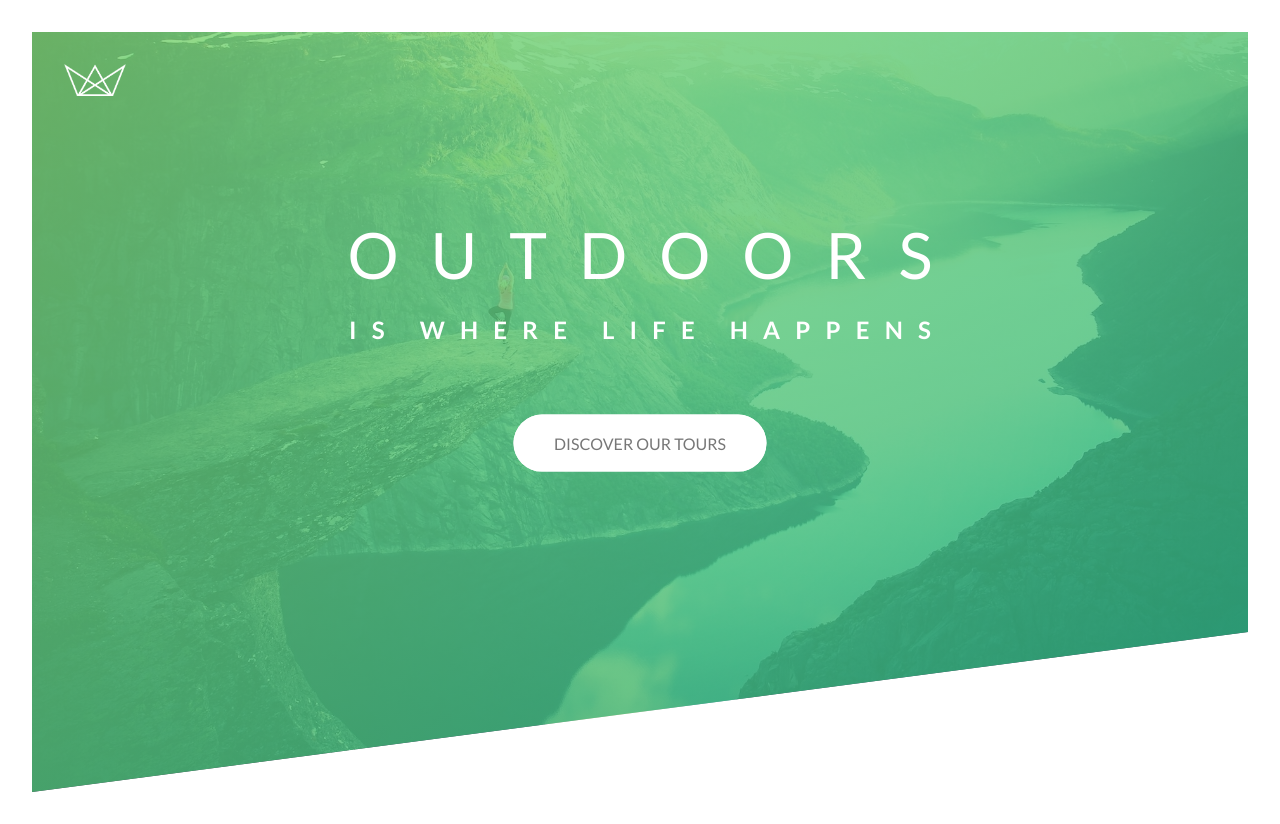
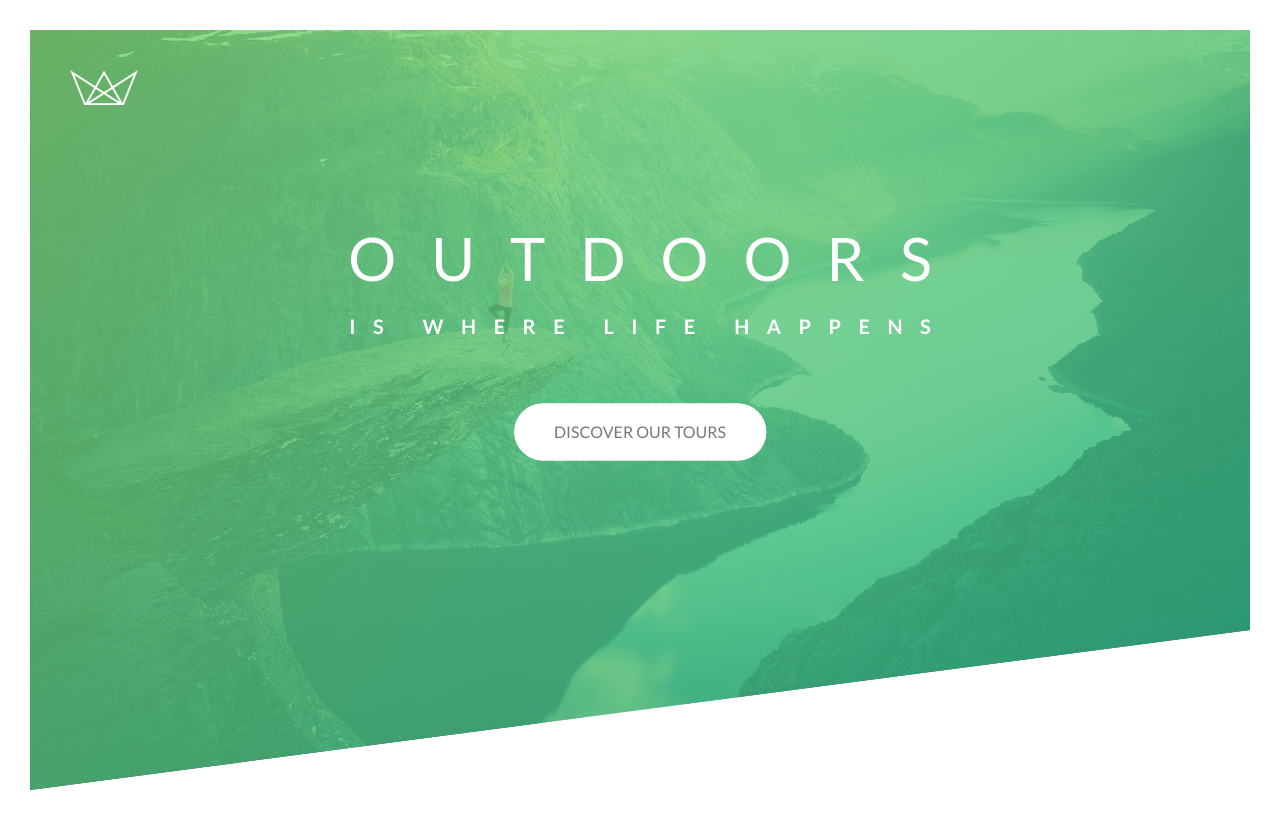
Before and after one commit to Jaroslaw-Bak/Natours, a plain HTML site: page index.html in a window 1280 px wide. Drawn offline with Linux system fonts and the light colour scheme.

Commit message:
px changed on rem for all website

```diff
--- a/css/style.css
+++ b/css/style.css
@@ -7,19 +7,26 @@ Dark green: #28b485
 
 */
 
-* {
+*,
+*::after,
+*::before {
     margin: 0;
     padding: 0;
-    box-sizing: border-box;
+    box-sizing: inherit;
+}
+
+html {
+    font-size: 62.5%;
 }
 
 body {
     font-family: "Lato", sans-serif;
     font-weight: 400;
-    font-size: 16px;
     line-height: 1.7;
     color: #777;
-    padding: 2rem;
+    padding: 3rem;
+    box-sizing: border-box;
+
 }
 
 .header {
@@ -37,12 +44,12 @@ body {
 
 .logo-box {
    position: absolute;
-   top: 2rem;
-   left: 2rem;
+   top: 4rem;
+   left: 4rem;
 }
 
 .logo {
-    height: 2rem;
+    height: 3.5rem;
 
 }
 .text-box {
@@ -56,15 +63,15 @@ body {
 .heading-primary {
     color: white;
     text-transform: uppercase;
-    margin-bottom: 4rem;
+    margin-bottom: 6rem;
 }
 
 .heading-primary-main {
     display: block;
-    font-size: 4rem;
+    font-size: 6rem;
     font-weight: 400;
-    letter-spacing: 2rem;
-    margin-right: -2rem;
+    letter-spacing: 3.5rem;
+    margin-right: -3.5rem;
     animation: moveInLeft 1.5s ease-out;
     /*
     animation-delay: 2s;
@@ -74,20 +81,20 @@ body {
 
 .heading-primary-sub {
     display: block;
-    font-size: 1.5rem;
+    font-size: 2rem;
     font-weight: 700;
-    letter-spacing: 0.95rem;
-    margin-right: -0.95rem;
+    letter-spacing: 1.75rem;
+    margin-right: -1.75rem;
     animation: moveInRight 1.5s ease-out;
 }
 
 @keyframes moveInLeft {
     from {
         opacity: 0;
-        transform: translateX(-100px);
+        transform: translateX(-10rem);
     }
     80% {
-        transform: translate(10px);
+        transform: translate(1rem);
     }
     to {
         opacity: 1;
@@ -98,10 +105,10 @@ body {
 @keyframes moveInRight {
     from {
         opacity: 0;
-        transform: translateX(100px);
+        transform: translateX(10rem);
     }
     80% {
-        transform: translate(-10px);
+        transform: translate(-1rem);
     }
 
     to {
@@ -113,7 +120,7 @@ body {
 @keyframes moveInBottom {
     from {
         opacity: 0;
-        transform: translateY(30px);
+        transform: translateY(3rem);
     }
     to {
         opacity: 1;
@@ -126,11 +133,12 @@ body {
 .btn:visited {
     text-transform: uppercase;
     text-decoration: none;
-    padding: 15px 40px;
+    padding: 1.5rem 4rem;
     display: inline-block;
     transition: all .2s;
-    border-radius: 3rem;
+    border-radius: 10rem;
     position: relative;
+    font-size: 1.6rem;
 }
 
 .btn:hover {
@@ -152,7 +160,7 @@ body {
     display: inline-block;
     height: 100%;
     width: 100%;
-    border-radius: 3rem;
+    border-radius: 10rem;
     position: absolute;
     top: 0;
     left: 0;
```
